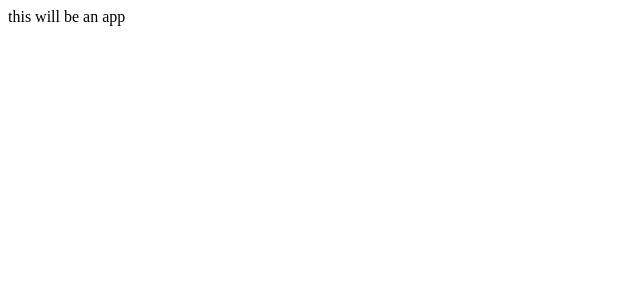
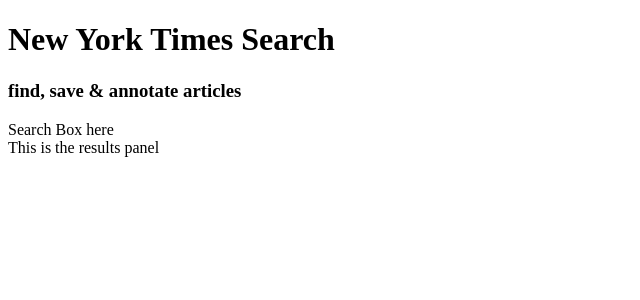
Before and after one commit to mrkprinc/NYT-Search, a React (Create React App) app in the folder client/: page /search in a window 1280 px wide. Shown: the top 300 px of the page, without its empty margins (0-640 px from the left). Built offline with nearby package versions, Linux system fonts and the light colour scheme.

Commit message:
router and initial components

```diff
--- a/client/package.json
+++ b/client/package.json
@@ -3,8 +3,10 @@
   "version": "0.1.0",
   "private": true,
   "dependencies": {
+    "axios": "^0.18.0",
     "react": "^16.5.2",
     "react-dom": "^16.5.2",
+    "react-router-dom": "^4.3.1",
     "react-scripts": "2.0.5"
   },
   "scripts": {
--- a/client/src/components/App.js
+++ b/client/src/components/App.js
@@ -1,9 +1,19 @@
-import React, { Component } from 'react';
+import React, {Component} from 'react';
+import {BrowserRouter as Router, Route, Switch} from 'react-router-dom';
+import {SearchPage} from './index';
 
 class App extends Component {
   render() {
     return (
-      <div>this will be an app</div>
+      <Router>
+        <main>
+          <h1>New York Times Search</h1>
+          <h3>find, save &amp; annotate articles</h3>
+          <Switch>
+            <Route path='/search' component={SearchPage} />
+          </Switch>
+        </main>
+      </Router>
     );
   }
 }
--- /dev/null
+++ b/client/src/components/ResultsPanel.js
@@ -0,0 +1,11 @@
+import React, {Component} from 'react';
+
+class ResultsPanel extends Component {
+  render() {
+    return (
+      <div>This is the results panel</div>
+    )
+  }
+}
+
+export default ResultsPanel;
--- /dev/null
+++ b/client/src/components/SearchBox.js
@@ -0,0 +1,11 @@
+import React from 'react';
+
+const SearchBox = (props)=> {
+  return (
+    <div>
+      Search Box here
+    </div>
+  )
+}
+
+export default SearchBox;
--- /dev/null
+++ b/client/src/components/SearchPage.js
@@ -0,0 +1,13 @@
+import React from 'react';
+import {SearchBox, ResultsPanel} from './index';
+
+const SearchPage = () => {
+  return (
+    <main>
+      <SearchBox />
+      <ResultsPanel />
+    </main>
+  )
+}
+
+export default SearchPage;
--- /dev/null
+++ b/client/src/components/index.js
@@ -0,0 +1,5 @@
+import SearchPage from './SearchPage';
+import SearchBox from './SearchBox';
+import ResultsPanel from './ResultsPanel';
+
+export {SearchPage, SearchBox, ResultsPanel};
```
Also changed, not shown: 1 other file (tests, documents, lock files or other folders).
